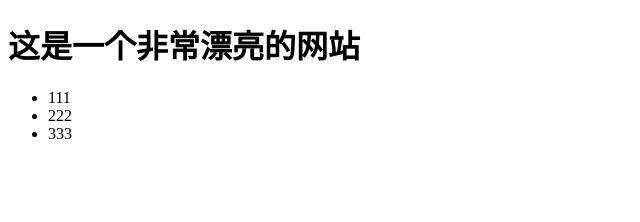
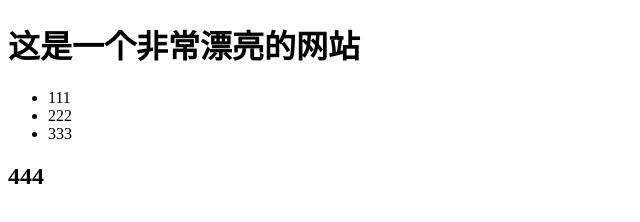
Before and after one commit to too-two/git_demo, a plain HTML site: page index.html in a window 1280 px wide. Shown: the full height of the page, 0-640 px from the left. Drawn offline with Linux system fonts and the light colour scheme.

Commit message:
update第二次修改

```diff
--- a/index.html
+++ b/index.html
@@ -15,6 +15,7 @@
         <li>222</li>
         <li>333</li>
     </ul>
+    <h2>444</h2>
 </body>
 
 </html>
```
